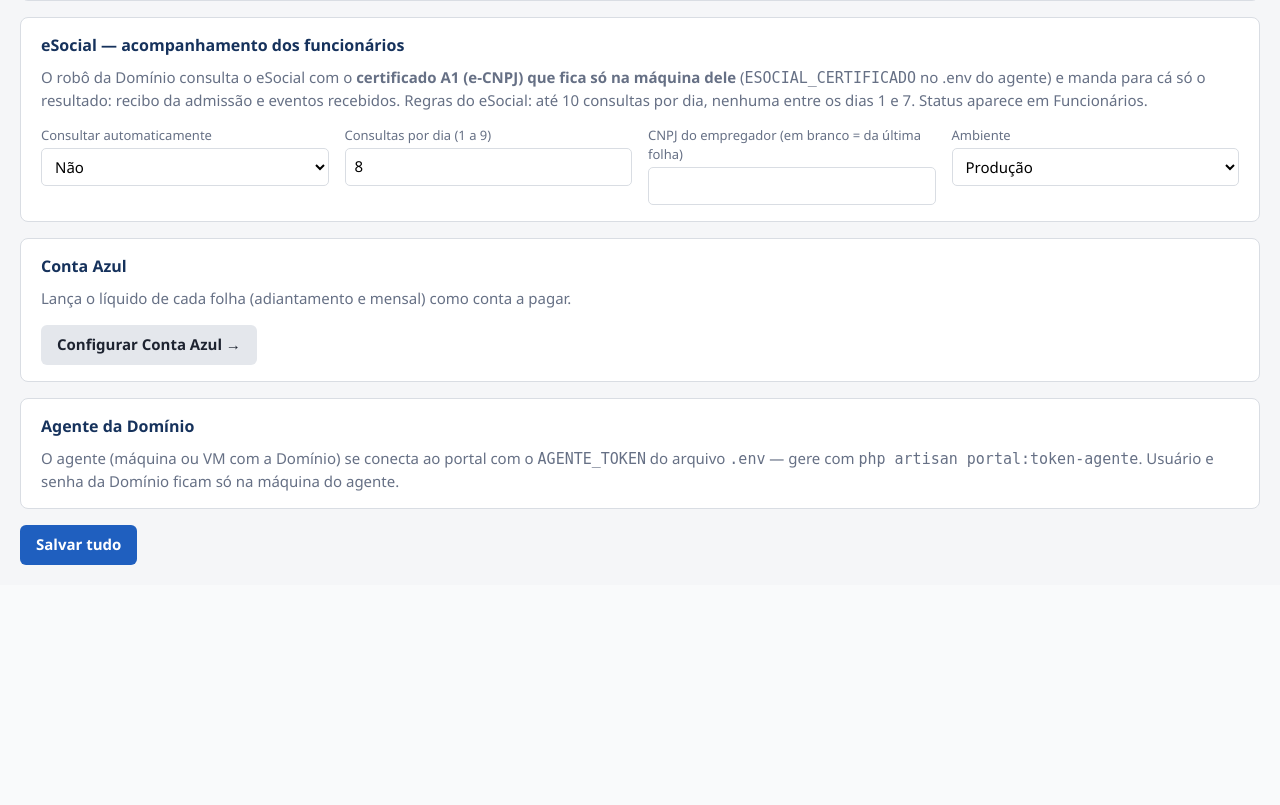
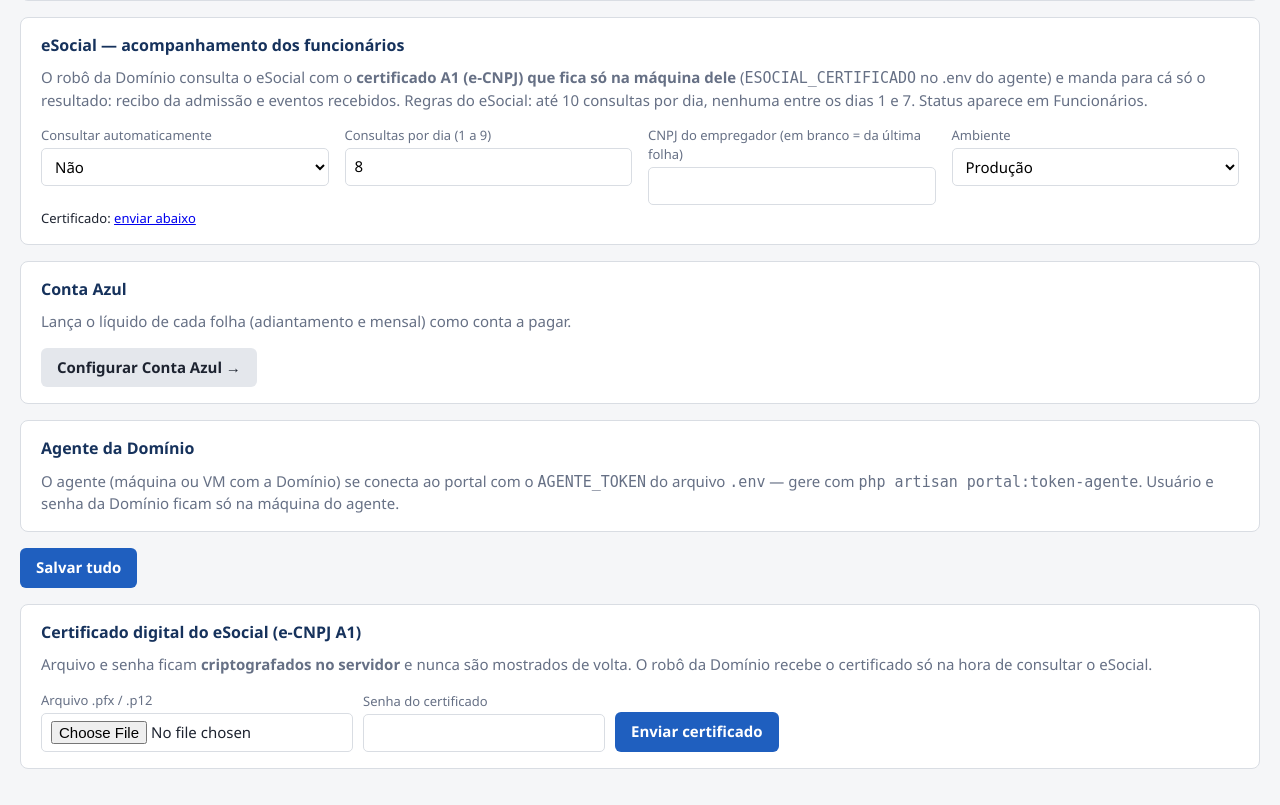
Before and after one commit to wesleylourenco1/portal-folha-dominio, a Laravel app: page /configuracoes in a window 1280 px wide. Shown: the part 991-1796 px from the top of the page. Before the commit the page ends 1556 px from the top, so only its background shows below. Run offline with Laravel 12, Linux system fonts and the light colour scheme; a user stored in the database is signed in; data comes from the database, SQL or seed files in the repository; tables that the repository leaves empty hold one stand-in row (values such as "Sample post").

Commit message:
eSocial: envio do certificado A1 pelo portal (arquivo e senha criptografados no servidor; robô recebe só na hora de consultar)
Co-Authored-By: Claude Opus 5.5 <noreply@anthropic.com>

```diff
--- a/portal/app/Http/Controllers/ConfiguracaoController.php
+++ b/portal/app/Http/Controllers/ConfiguracaoController.php
@@ -32,6 +32,8 @@ class ConfiguracaoController extends Controller
             'mensagem' => $mensagem ?? session('mensagem'), 'erro' => $erro,
             'esocialStatus' => Configuracao::ler('esocial_status'), 'esocialValidade' => Configuracao::ler('esocial_validade_certificado'),
             'esocialCnpjFolha' => app(\App\Services\EsocialConsultas::class)->cnpj(),
+            'cert' => ['existe' => app(\App\Services\CertificadoEsocial::class)->existe(), 'titular' => Configuracao::ler('esocial_certificado_titular'),
+                'enviado' => Configuracao::ler('esocial_certificado_enviado'), 'uso' => Configuracao::ler('esocial_certificado_ultimo_uso')],
         ]);
     }
 
@@ -60,4 +62,29 @@ class ConfiguracaoController extends Controller
 
         return $this->index($msg);
     }
+
+    /** Envia o certificado A1 do eSocial (arquivo + senha ficam criptografados no servidor). */
+    public function certificado(Request $request, \App\Services\CertificadoEsocial $certificado)
+    {
+        $request->validate(['certificado' => 'required|file|max:100', 'senha_certificado' => 'required|string|max:200']);
+        $ext = strtolower($request->file('certificado')->getClientOriginalExtension());
+        if (! in_array($ext, ['pfx', 'p12'], true)) {
+            return $this->index('O certificado precisa ser um arquivo .pfx ou .p12 (A1).', true);
+        }
+        try {
+            $info = $certificado->salvar(file_get_contents($request->file('certificado')->getRealPath()),
+                (string) $request->input('senha_certificado'), app(\App\Services\EsocialConsultas::class)->cnpj(), $request->user()->name);
+        } catch (\RuntimeException $e) {
+            return $this->index($e->getMessage(), true);
+        }
+
+        return $this->index('Certificado salvo (criptografado): '.$info['titular'].'.');
+    }
+
+    public function removerCertificado(\App\Services\CertificadoEsocial $certificado)
+    {
+        $certificado->remover();
+
+        return $this->index('Certificado removido do portal.');
+    }
 }
--- a/portal/app/Models/Configuracao.php
+++ b/portal/app/Models/Configuracao.php
@@ -18,7 +18,7 @@ class Configuracao extends Model
     protected $fillable = ['chave', 'valor', 'segredo'];
 
     public const SEGREDOS = ['ia_chave', 'smtp_senha', 'dominio_senha',
-        'contaazul_client_secret', 'contaazul_access_token', 'contaazul_refresh_token'];
+        'contaazul_client_secret', 'contaazul_access_token', 'contaazul_refresh_token', 'esocial_certificado_senha'];
 
     /** Apaga chaves (inclusive segredos), ex.: desconectar uma integração. */
     public static function apagar(array $chaves): void
--- /dev/null
+++ b/portal/app/Services/CertificadoEsocial.php
@@ -0,0 +1,87 @@
+<?php
+
+namespace App\Services;
+
+use App\Models\Configuracao;
+use Illuminate\Support\Facades\Crypt;
+use Illuminate\Support\Facades\Storage;
+use RuntimeException;
+
+/**
+ * Certificado A1 (e-CNPJ) usado pelo robô nas consultas ao eSocial.
+ *
+ * Arquivo e senha ficam CRIPTOGRAFADOS no servidor (APP_KEY): o .pfx em storage/app/private/certificados
+ * e a senha na tabela configuracoes (segredo). Nunca voltam para a tela; só o robô os recebe,
+ * por HTTPS e com o token do agente, na hora de consultar.
+ */
+class CertificadoEsocial
+{
+    public const ARQUIVO = 'certificados/esocial.pfx.enc';
+
+    public function existe(): bool
+    {
+        return Storage::disk('local')->exists(self::ARQUIVO) && Configuracao::tem('esocial_certificado_senha');
+    }
+
+    /** Valida (senha, CNPJ) e guarda criptografado. Retorna os dados públicos do certificado. */
+    public function salvar(string $conteudo, string $senha, ?string $cnpjEmpresa, string $por): array
+    {
+        $info = $this->ler($conteudo, $senha);
+        if ($cnpjEmpresa && $info['cnpj'] && substr($info['cnpj'], 0, 8) !== substr($cnpjEmpresa, 0, 8)) {
+            throw new RuntimeException("Este certificado é do CNPJ {$info['cnpj']}, diferente da empresa ({$cnpjEmpresa}). O eSocial recusaria a consulta.");
+        }
+        if ($info['validade'] && $info['validade'] < time()) {
+            throw new RuntimeException('Este certificado está vencido desde '.date('d/m/Y', $info['validade']).'.');
+        }
+        Storage::disk('local')->put(self::ARQUIVO, Crypt::encryptString(base64_encode($conteudo)));
+        Configuracao::salvar([
+            'esocial_certificado_senha' => $senha,
+            'esocial_certificado_titular' => $info['titular'],
+            'esocial_validade_certificado' => $info['validade'] ? date('d/m/Y', $info['validade']) : null,
+            'esocial_certificado_enviado' => "por {$por} em ".now()->format('d/m/Y H:i'),
+        ]);
+
+        return $info;
+    }
+
+    public function remover(): void
+    {
+        Storage::disk('local')->delete(self::ARQUIVO);
+        Configuracao::apagar(['esocial_certificado_senha', 'esocial_certificado_titular', 'esocial_validade_certificado', 'esocial_certificado_enviado']);
+    }
+
+    /** Para o robô: arquivo (base64) e senha em claro. Só usado pela API autenticada do agente. */
+    public function paraOAgente(): ?array
+    {
+        if (! $this->existe()) {
+            return null;
+        }
+        Configuracao::salvar(['esocial_certificado_ultimo_uso' => now()->format('d/m/Y H:i')]);
+
+        return [
+            'pfx_base64' => Crypt::decryptString(Storage::disk('local')->get(self::ARQUIVO)),
+            'senha' => Configuracao::ler('esocial_certificado_senha'),
+            'titular' => Configuracao::ler('esocial_certificado_titular'),
+        ];
+    }
+
+    /** Abre o .pfx com a senha. Senha errada => erro; algoritmo antigo não suportado => aceita e o robô valida. */
+    public function ler(string $conteudo, string $senha): array
+    {
+        if (openssl_pkcs12_read($conteudo, $c, $senha)) {
+            $x = openssl_x509_parse($c['cert']) ?: [];
+            $titular = $x['subject']['CN'] ?? 'certificado';
+            preg_match('/(\d{14})\s*$/', $titular, $m);
+
+            return ['titular' => $titular, 'cnpj' => $m[1] ?? null, 'validade' => $x['validTo_time_t'] ?? null];
+        }
+        $erros = '';
+        while ($e = openssl_error_string()) {
+            $erros .= $e.' ';
+        }
+        if (stripos($erros, 'unsupported') !== false || stripos($erros, 'algorithm') !== false) {
+            return ['titular' => 'a validar pelo robô (criptografia antiga do arquivo)', 'cnpj' => null, 'validade' => null];
+        }
+        throw new RuntimeException('Não foi possível abrir o certificado: senha incorreta ou arquivo inválido (precisa ser A1 .pfx/.p12).');
+    }
+}
--- a/portal/resources/views/configuracoes.blade.php
+++ b/portal/resources/views/configuracoes.blade.php
@@ -69,7 +69,7 @@
         <option value="restrita" @selected($v['esocial_ambiente'] === 'restrita')>Produção restrita (testes)</option></select></div>
     </div>
     @if ($esocialStatus)<p style="margin-bottom:0;font-size:13px">Última execução: {{ $esocialStatus }}</p>@endif
-    @if ($esocialValidade)<p style="margin:4px 0 0;font-size:13px">Certificado válido até <b>{{ $esocialValidade }}</b>.</p>@endif
+    <p style="margin:4px 0 0;font-size:13px">Certificado: <a href="#certificado">{{ $cert['existe'] ? 'salvo no portal' : 'enviar abaixo' }}</a></p>
   </div>
 
   <div class="card">
@@ -86,6 +86,32 @@
 
   <button class="btn pri" name="acao" value="salvar">Salvar tudo</button>
 </form>
+
+<div class="card" style="margin-top:16px" id="certificado">
+  <h2 style="margin-top:0">Certificado digital do eSocial (e-CNPJ A1)</h2>
+  <p style="color:var(--mut);margin-top:0">Arquivo e senha ficam <b>criptografados no servidor</b> e nunca são mostrados de volta.
+    O robô da Domínio recebe o certificado só na hora de consultar o eSocial.</p>
+  @if ($cert['existe'])
+    <p style="margin-top:0"><span class="tag verde">Certificado salvo</span> {{ $cert['titular'] }}
+      @if ($esocialValidade) · válido até <b>{{ $esocialValidade }}</b>@endif
+      <br><small style="color:var(--mut)">Enviado {{ $cert['enviado'] }}@if ($cert['uso']) · último uso pelo robô em {{ $cert['uso'] }}@endif</small></p>
+    @if ($esocialValidade && \Illuminate\Support\Carbon::createFromFormat('d/m/Y', $esocialValidade)->lt(now()->addDays(60)))
+      <div class="msg erro">O certificado vence em {{ $esocialValidade }}. Renove e envie o novo aqui.</div>
+    @endif
+  @endif
+  <form method="post" action="{{ route('configuracoes.certificado') }}" enctype="multipart/form-data" autocomplete="off"
+        style="display:flex;gap:10px;flex-wrap:wrap;align-items:end">@csrf
+    <div><label>Arquivo .pfx / .p12</label><input type="file" name="certificado" accept=".pfx,.p12" required></div>
+    <div><label>Senha do certificado</label><input type="password" name="senha_certificado" autocomplete="new-password" required></div>
+    <button class="btn pri">{{ $cert['existe'] ? 'Substituir certificado' : 'Enviar certificado' }}</button>
+  </form>
+  @if ($cert['existe'])
+  <form method="post" action="{{ route('configuracoes.certificado.remover') }}" style="margin-top:10px"
+        onsubmit="return confirm('Remover o certificado do portal? O robô deixa de consultar o eSocial.')">@csrf
+    <button class="btn err">Remover certificado</button>
+  </form>
+  @endif
+</div>
 <script>
   const provedores = @json($provedores);
   const sel = document.getElementById('ia_provedor');
--- a/portal/routes/api.php
+++ b/portal/routes/api.php
@@ -9,4 +9,5 @@ Route::prefix('agente')->middleware(['agente', 'throttle:120,1'])->group(functio
     Route::post('/tarefas/{tarefa}/concluir', [AgenteController::class, 'concluir']);
     Route::post('/folhas', [AgenteController::class, 'enviarFolha']);
     Route::post('/funcionarios', [AgenteController::class, 'funcionarios']);
+    Route::get('/certificado', [AgenteController::class, 'certificado'])->middleware('throttle:10,1');
 });
--- a/portal/routes/web.php
+++ b/portal/routes/web.php
@@ -53,4 +53,6 @@ Route::middleware('auth')->group(function () {
 
     Route::get('/configuracoes', [ConfiguracaoController::class, 'index'])->name('configuracoes');
     Route::post('/configuracoes', [ConfiguracaoController::class, 'salvar'])->name('configuracoes.salvar');
+    Route::post('/configuracoes/certificado', [ConfiguracaoController::class, 'certificado'])->name('configuracoes.certificado');
+    Route::post('/configuracoes/certificado/remover', [ConfiguracaoController::class, 'removerCertificado'])->name('configuracoes.certificado.remover');
 });
```
Also changed, not shown: docs/esocial.md (+9 -4 lines), portal/app/Http/Controllers/Api/AgenteController.php (+8 -0 lines), portal/tests/Feature/CertificadoEsocialTest.php (added, +76 -0 lines), 2 other files.
